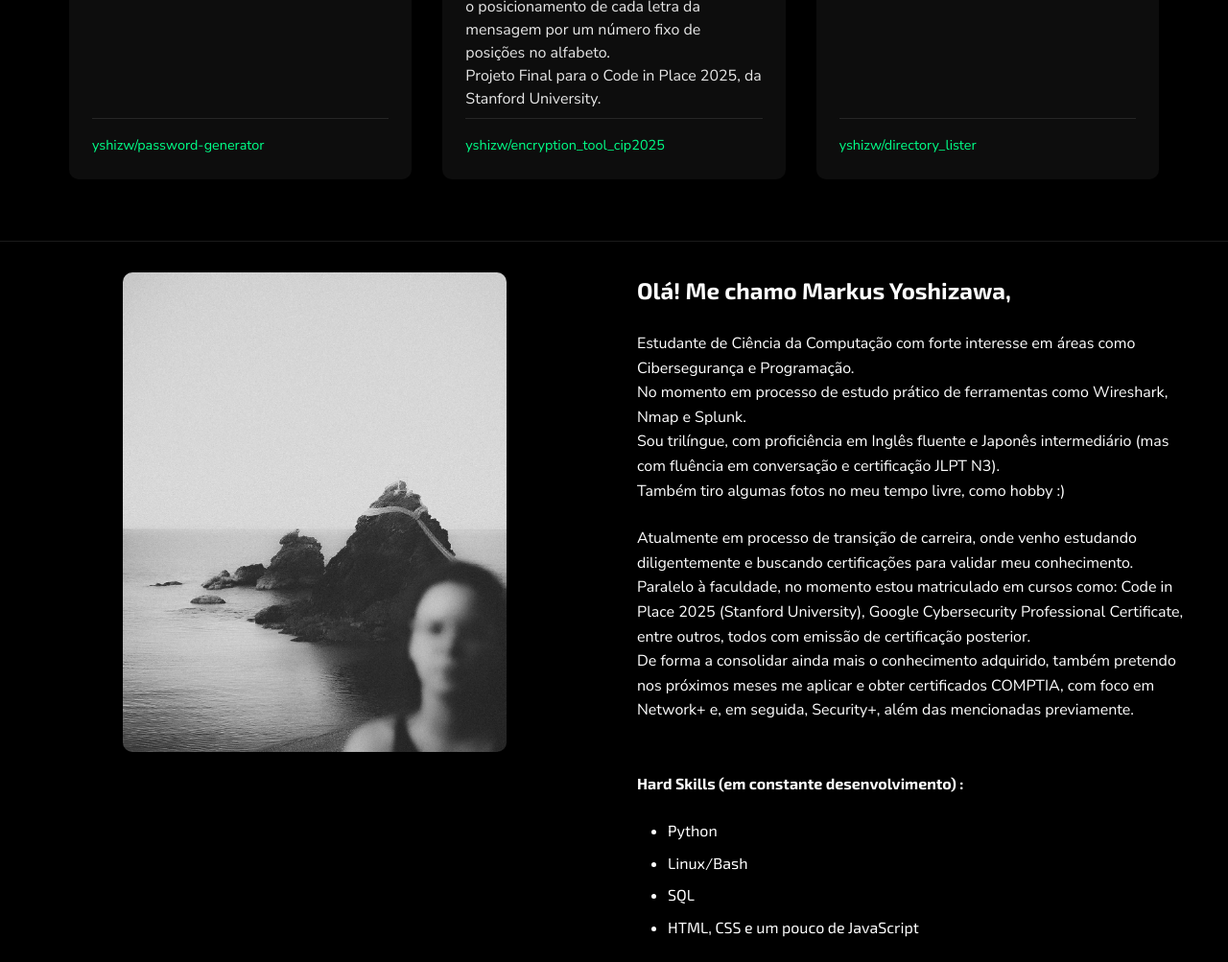
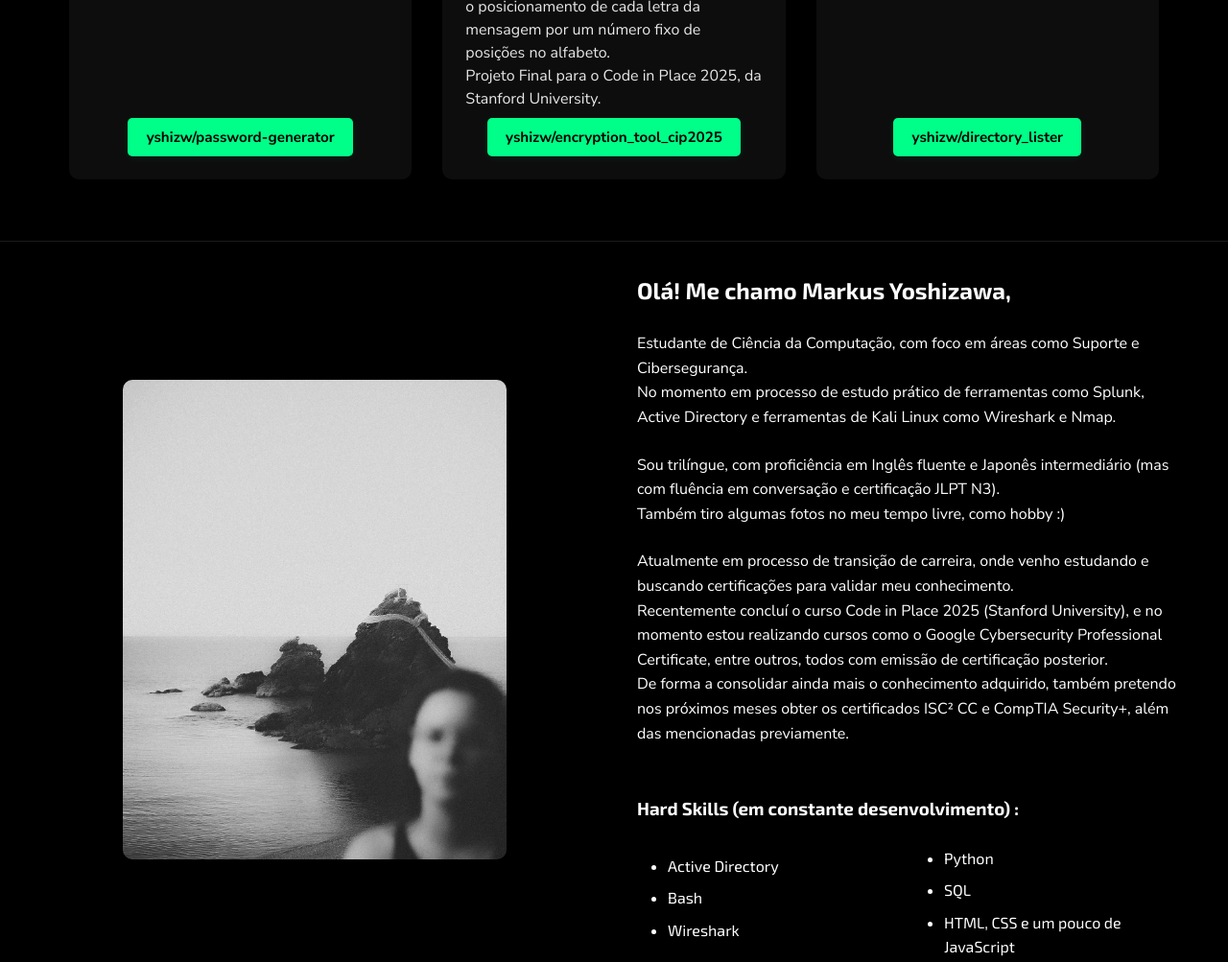
Before and after one commit to yshizw/portfolio, a plain HTML site: page index.html in a window 1280 px wide. Shown: the part 1360-2363 px from the top of the page at 96% size. Drawn offline with Linux system fonts and the light colour scheme; a web font is replaced by a local one.

Commit message:
minor fix in layout and updated description

```diff
--- a/index.html
+++ b/index.html
@@ -36,7 +36,7 @@
                 <div class="inicio-content">
                     <div class="inicio-text">
                         <h1>Sou Markus Yoshizawa,</h1>
-                        <p>Estudante de Ciência da Computação, com interesse em Cibersegurança e Programação</p>
+                        <p>Estudante de Ciência da Computação, com foco em Suporte e Cibersegurança</p>
                         <br>
                         <p class="small-text">e fotógrafo profissionalmente amador, de vez em quando.</p>
                     </div>
@@ -105,27 +105,31 @@
                 </div>
                 <div class="about-text">
                     <h2>Olá! Me chamo Markus Yoshizawa,</h2>
-                    <p>Estudante de Ciência da Computação com forte interesse em áreas
-                         como  Cibersegurança e Programação. <br> No momento em processo de estudo prático
-                         de ferramentas como Wireshark, Nmap e Splunk.<br>
-                         Sou trilíngue, com proficiência em Inglês fluente e Japonês
-                        intermediário (mas com fluência em conversação e certificação JLPT N3).<br>
-                        Também tiro algumas fotos no meu tempo livre, como hobby :)
+                    <p>Estudante de Ciência da Computação, com foco em áreas
+                         como Suporte e Cibersegurança. <br> No momento em processo de estudo prático
+                         de ferramentas como Splunk, Active Directory e ferramentas de Kali Linux
+                         como Wireshark e Nmap.<br>
                     </p>
-                    <p>Atualmente em processo de transição de carreira, onde venho estudando diligentemente
-                        e buscando certificações para validar meu conhecimento. Paralelo à faculdade,
-                        no momento estou matriculado em cursos como: Code in Place 2025 (Stanford University),
-                        Google Cybersecurity Professional Certificate, entre outros,
+                    <p>Sou trilíngue, com proficiência em Inglês fluente e Japonês
+                         intermediário (mas com fluência em conversação e certificação JLPT N3).<br>
+                         Também tiro algumas fotos no meu tempo livre, como hobby :)
+                    </p>
+                    <p>Atualmente em processo de transição de carreira, onde venho estudando
+                        e buscando certificações para validar meu conhecimento.<br>Recentemente concluí o curso
+                        Code in Place 2025 (Stanford University), e no momento estou realizando cursos
+                        como o Google Cybersecurity Professional Certificate, entre outros,
                         todos com emissão de certificação posterior.<br> De forma a consolidar ainda mais
-                        o conhecimento adquirido, também pretendo nos próximos meses me aplicar e obter certificados COMPTIA,
-                        com foco em Network+ e, em seguida, Security+, além das mencionadas previamente.
+                        o conhecimento adquirido, também pretendo nos próximos meses obter os certificados
+                        ISC² CC e CompTIA Security+, além das mencionadas previamente.
                     </p>
                     <p></p>
                     <br>
-                    <h4>Hard Skills (em constante desenvolvimento) :</h4>
+                    <h3>Hard Skills (em constante desenvolvimento) :</h4>
                     <ul>
+                        <li>Active Directory</li>
+                        <li>Bash</li>
+                        <li>Wireshark</li>
                         <li>Python</li>
-                        <li>Linux/Bash</li>
                         <li>SQL</li>
                         <li>HTML, CSS e um pouco de JavaScript</li>
                       </ul>
--- a/styles.css
+++ b/styles.css
@@ -225,6 +225,7 @@ h1, h2, h3 {
 }
 
 
+
 .projects-grid {
     display: grid;
     grid-template-columns: repeat(auto-fit, minmax(300px, 1fr));
@@ -273,6 +274,7 @@ h1, h2, h3 {
     display: flex;
     flex-direction: column;
     gap: 0.5rem;
+    justify-content: flex-start;
 }
 
 .project-info h3 {
@@ -288,13 +290,28 @@ h1, h2, h3 {
 }
 
 .project-repo {
-    font-size: 0.9rem;
-    color: #00ff88;
+    align-self: center;
     margin-top: auto;
-    padding-top: 1rem;
-    border-top: 1px solid rgba(255, 255, 255, 0.1);
+    display: inline-block;
+    font-size: 0.95rem;
+    color: #000;
+    background: #00ff88;
+    border: none;
+    border-radius: 5px;
+    padding: 0.5rem 1.2rem;
+    font-weight: bold;
+    text-align: center;
+    cursor: pointer;
+    box-shadow: 0 2px 8px rgba(0,255,136,0.08);
+    transition: background 0.2s, color 0.2s, transform 0.2s;
+    border-top: none;
 }
 
+.project-repo:hover {
+    background: #00cc6a;
+    color: #fff;
+    transform: translateY(-2px) scale(1.04);
+}
 
 .footer {
     background: #000;
@@ -511,3 +528,15 @@ h1, h2, h3 {
         padding: 1.5rem;
     }
 }
+
+@media (min-width: 900px) {
+  #sobre .about-text ul {
+    columns: 2;
+    -webkit-columns: 2;
+    -moz-columns: 2;
+    column-gap: 2rem;
+  }
+  #sobre .about-image {
+    margin-top: 7rem;
+}
+}
```
Also changed, not shown: en/index.html (+15 -11 lines).
